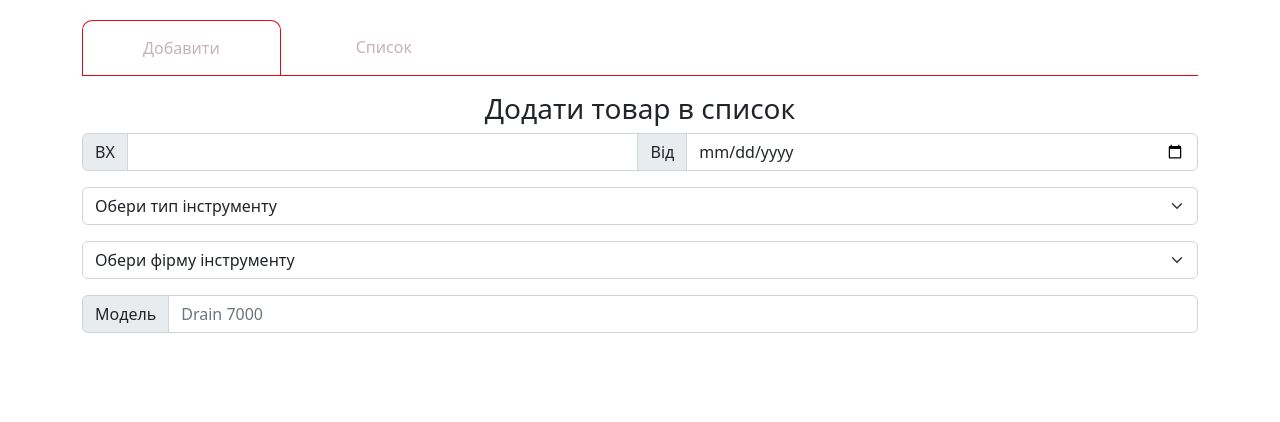
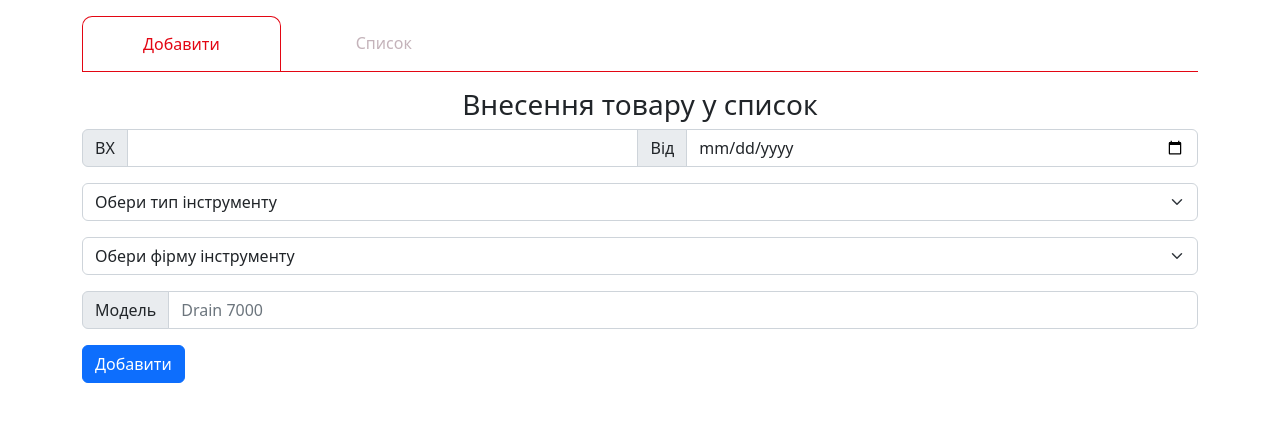
Before and after one commit to dusiko/myservice, a PHP site: page / in a window 1280 px wide. Shown: the part 118-540 px from the top of the page. Run offline with PHP 8.4, Linux system fonts and the light colour scheme; some libraries are stand-ins or nearby versions.

Commit message:
add_pages_ready_v.1.0

```diff
--- a/css/media/425.css
+++ b/css/media/425.css
@@ -2,7 +2,7 @@
   .container {
     max-width: 395px; }
 
-  .controls__item {
+  .controls__item-link {
     padding: 15px 35.5px; } }
 
 /*# sourceMappingURL=425.css.map */
--- a/css/media/425.scss
+++ b/css/media/425.scss
@@ -13,20 +13,23 @@
 		}
 	}
 
-	// =============
-	// ======== wrapper =====//
-	.wrapper {}
-
 	.controls {
 
 		&__item {
-			padding: 15px 35.5px;
+
 
 			&.active {}
 
-			&-link {}
+			&-link {
+				padding: 15px 35.5px;
+			}
+
 		}
 	}
 
 	.active {}
+
+	.wrapper {}
+
+
 }
--- a/css/style.css
+++ b/css/style.css
@@ -12,9 +12,6 @@
     top: 0;
     right: 0; }
 
-.wrapper {
-  padding-top: 20px; }
-
 .controls {
   display: -webkit-box;
   display: -webkit-flex;
@@ -23,21 +20,24 @@
   list-style: none;
   gap: 15px;
   border-bottom: 1px solid #e30613;
-  padding-left: 0; }
-  .controls__item {
+  padding-left: 0;
+  padding-top: 16px; }
+  .controls__item:hover {
+    color: black; }
+  .controls__item-link {
     padding: 15px 60px;
     border-radius: 10px 10px 0 0;
     cursor: pointer;
-    border-bottom: transparent; }
-    .controls__item:hover {
-      color: black; }
-    .controls__item.active {
+    border-bottom: transparent;
+    color: #C4B3BA;
+    display: inline-block;
+    text-decoration: none;
+    color: #C4B3BA; }
+    .controls__item-link.active {
       border: 1px solid #e30613;
       border-bottom: none;
-      color: #e30613; }
-    .controls__item-link {
-      text-decoration: none;
-      color: #C4B3BA; }
+      color: #e30613;
+      cursor: default; }
 
 .active {
   border: 1px solid #e30613;
@@ -55,7 +55,7 @@
   .container {
     max-width: 395px; }
 
-  .controls__item {
+  .controls__item-link {
     padding: 15px 35.5px; } }
 
 /*# sourceMappingURL=style.css.map */
--- a/css/style.scss
+++ b/css/style.scss
@@ -20,12 +20,8 @@
 	border-bottom: 1px solid #CCCCCC;
 }
 
-// =============
-// ======== wrapper =====//
-.wrapper {
-	padding-top: 20px;
-}
-
+// controls
+// =======================
 .controls {
 	display: -webkit-box;
 	display: -webkit-flex;
@@ -35,28 +31,35 @@
 	gap: 15px;
 	border-bottom: 1px solid #e30613;
 	padding-left: 0;
+	padding-top: 16px;
 
 	&__item {
-		padding: 15px 60px;
-		border-radius: 10px 10px 0 0;
-		cursor: pointer;
-		border-bottom: transparent;
+
 
 		&:hover {
 			color: black;
 		}
 
-		&.active {
-			border: 1px solid #e30613;
-			border-bottom: none;
-			color: #e30613;
-		}
+		&-link {
+			padding: 15px 60px;
+			border-radius: 10px 10px 0 0;
+			cursor: pointer;
+			border-bottom: transparent;
+			color: #C4B3BA;
 
-		&-link {
+			display: inline-block;
 			text-decoration: none;
 			color: #C4B3BA;
 
+			&.active {
+				border: 1px solid #e30613;
+				border-bottom: none;
+				color: #e30613;
+				cursor: default;
+			}
+
 		}
+
 	}
 }
 
@@ -64,6 +67,13 @@
 	border: 1px solid #e30613;
 	border-bottom-color: transparent;
 }
+
+// =============
+// ======== wrapper =====//
+
+.wrapper {}
+
+
 
 
 
--- a/index.html
+++ b/index.html
@@ -27,24 +27,28 @@
 			</div>
 		</div>
 	</header>
+	<section class="control">
+		<div class="container">
+			<ul class="controls">
+				<li class="controls__item ">
+					<a href="index.html" class="controls__item-link active">Добавити</a>
+				</li>
+				<li class="controls__item">
+					<a href="list.html" class="controls__item-link">Список</a>
+				</li>
+			</ul>
+		</div>
+	</section>
 	<main class="wrapper">
 		<div class="container">
-      <ul class="controls">
-        <li class="controls__item active">
-          <a href="#" class="controls__item-link">Добавити</a>
-        </li>
-        <li class="controls__item">
-          <a href="#" class="controls__item-link">Список</a>
-        </li>
-      </ul>
 			<div class="content add">
-        <h3 class="text-center">Додати товар в список</h3>
+				<h3 class="text-center">Внесення товару у список</h3>
 				<form class="add-form" action="">
 					<div class="input-group mb-3">
 						<span class="input-group-text">ВХ</span>
-            <input type="text" aria-label="title" class="form-control">
+						<input type="text" aria-label="num" class="form-control">
 						<span class="input-group-text">Від</span>
-            <input type="date" aria-label="Last name" class="form-control">
+						<input type="date" aria-label="date" class="form-control">
 					</div>
 
 					<select class="form-select mb-3" aria-label="Default select example">
@@ -95,6 +99,7 @@
 						<input type="text" class="form-control" placeholder="Drain 7000" aria-label="Username"
 							aria-describedby="basic-addon1">
 					</div>
+					<button type="button" class="btn btn-primary">Добавити</button>
 				</form>
 			</div>
 		</div>
```
Also changed, not shown: list.html (added, +42 -0 lines), 2 other files. Lines whose indentation alone changed are shown as unchanged.
